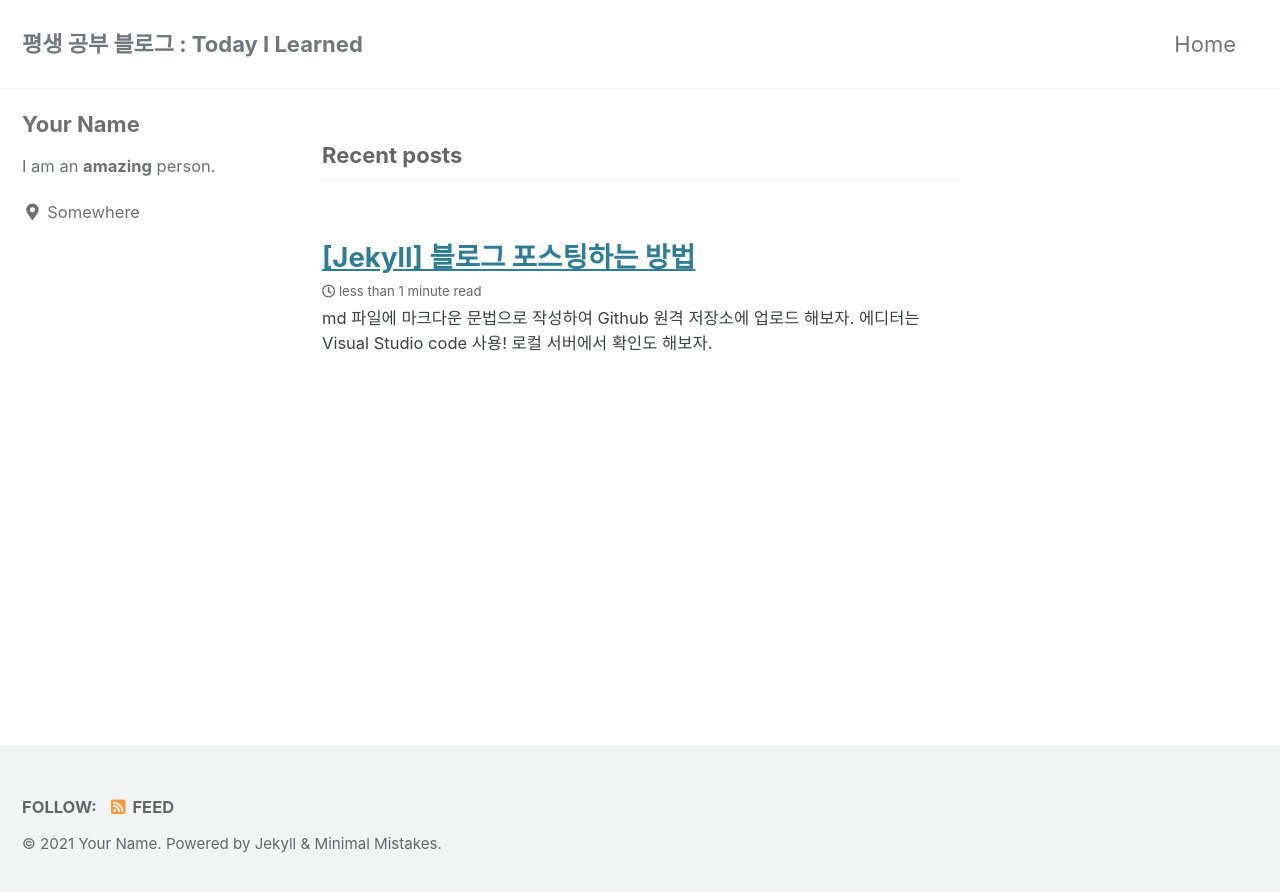
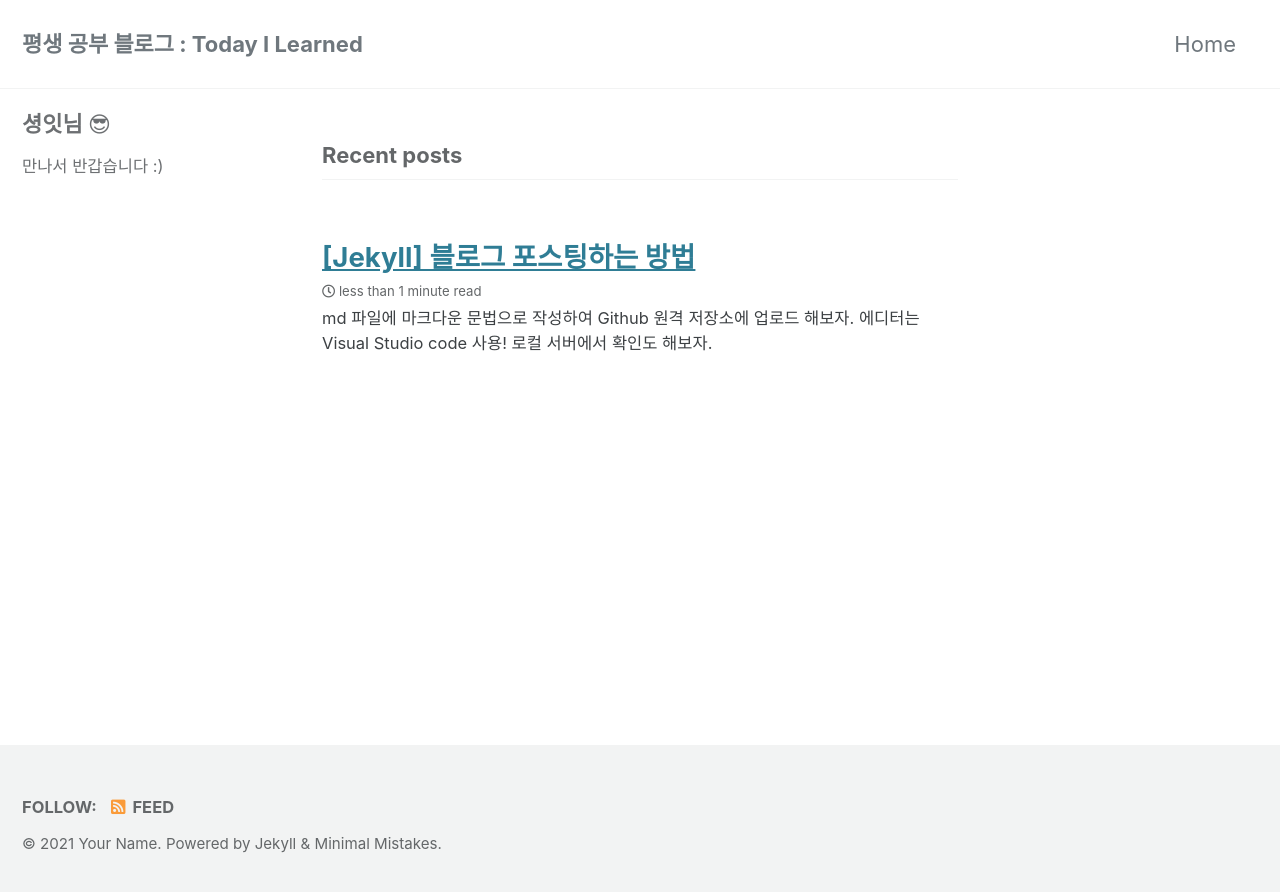
Before and after one commit to Shung-2/Shung-2.github.io, a Jekyll site: the page built from index.html, in a window 1280 px wide. Shown: the top 892 px of the page. Built offline with Jekyll 4.4.1, drawn with Linux system fonts in a browser that asks for light colours; cached includes are drawn as plain includes; the list of posts is cut into pages by our own code.

Commit message:
이름, 설명 추가

```diff
--- a/_config.yml
+++ b/_config.yml
@@ -101,10 +101,10 @@ analytics:
 
 # Site Author
 author:
-  name             : "Your Name"
+  name             : "셩잇님 😎"
   avatar           : # path of avatar image, e.g. "/assets/images/bio-photo.jpg"
-  bio              : "I am an **amazing** person."
-  location         : "Somewhere"
+  bio              : "만나서 반갑습니다 :)"
+  location         : # "Somewhere"
   email            :
   links:
     - label: "Email"
```
